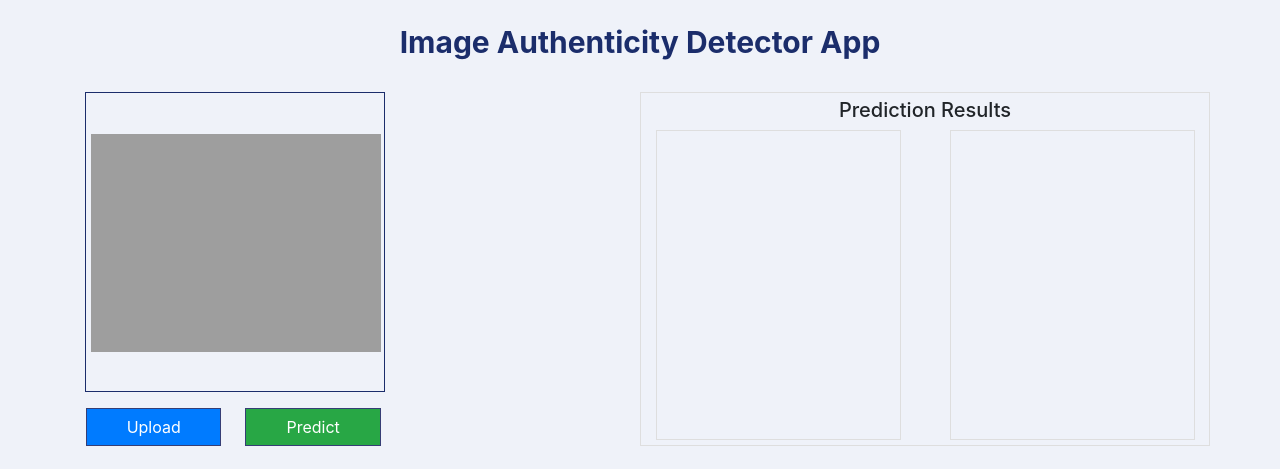
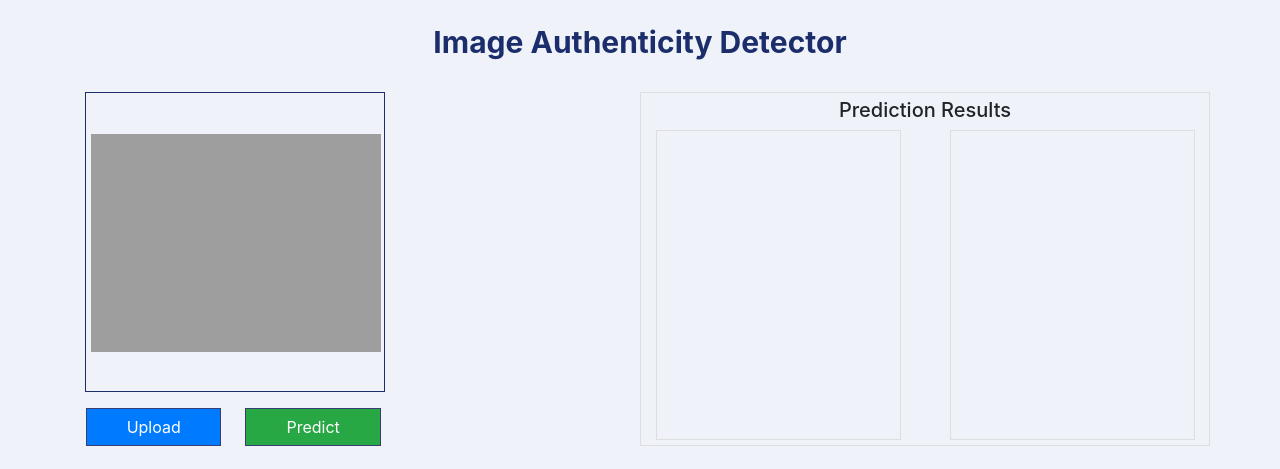
Before and after one commit to OlumideOlumayegun/ai-generated-image-detector, a Flask app: page / in a window 1280 px wide. Shown: the top 469 px of the page. Run offline with Flask 3, Linux system fonts and the light colour scheme; some libraries are stand-ins or nearby versions.

Commit message:
dockerfile update

```diff
--- a/templates/index.html
+++ b/templates/index.html
@@ -94,7 +94,7 @@
 <body>
     <div class="main container">
 		<section class="iupload">
-			<h3 class="text-center py-4">Image Authenticity Detector App</h3>
+			<h3 class="text-center py-4">Image Authenticity Detector</h3>
 			<div class="row">
 				<div class="img-part col-md-6">
 					<div class="image-part">
```
